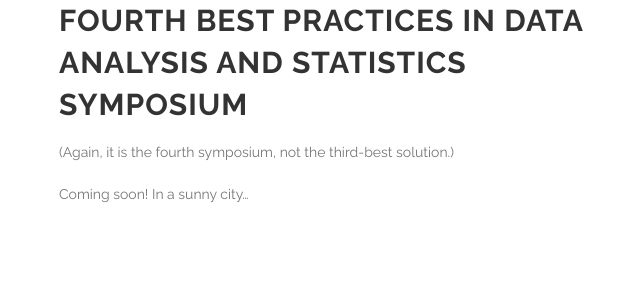
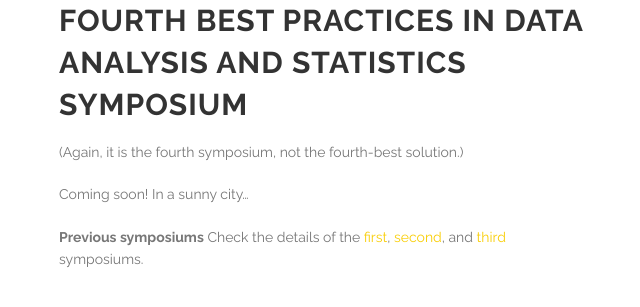
Before and after one commit to cogstat/cogstat_website, a Jekyll site: the page built from best_practices_symposium/index.md, in a window 1280 px wide. Shown: the top 307 px of the page, without its empty margins (36-676 px from the left). Built offline with Jekyll 4.4.1, drawn with Linux system fonts in a browser that asks for light colours.

Commit message:
Update index.md

```diff
--- a/best_practices_symposium/index.md
+++ b/best_practices_symposium/index.md
@@ -4,6 +4,8 @@ title:  "Best practices in data analysis and statistics symposium"
 ---
 ## Fourth Best Practices in Data Analysis and Statistics Symposium
 
-(Again, it is the fourth symposium, not the third-best solution.)
+(Again, it is the fourth symposium, not the fourth-best solution.)
 
 Coming soon! In a sunny city...
+
+__Previous symposiums__ Check the details of the [first](2017/index.html), [second](2019/index.html), and [third](2023/index.html) symposiums.
```
